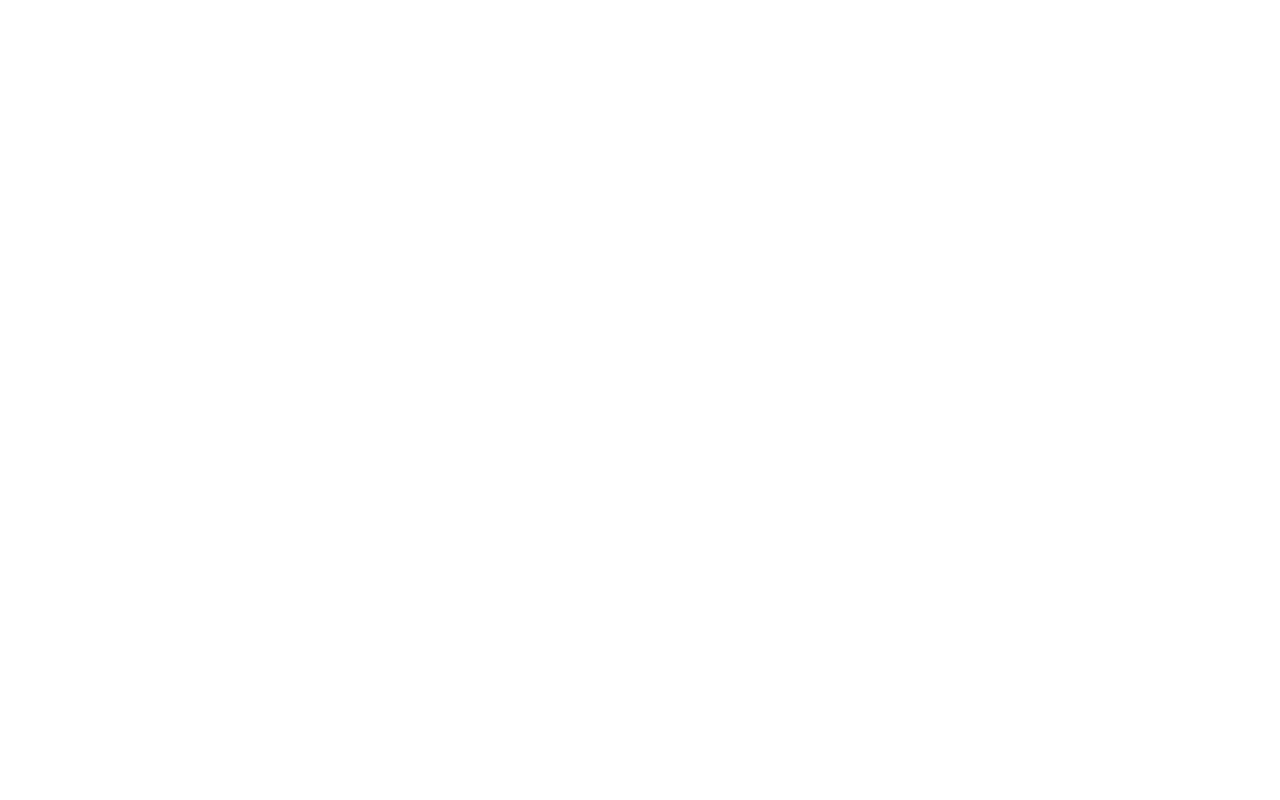
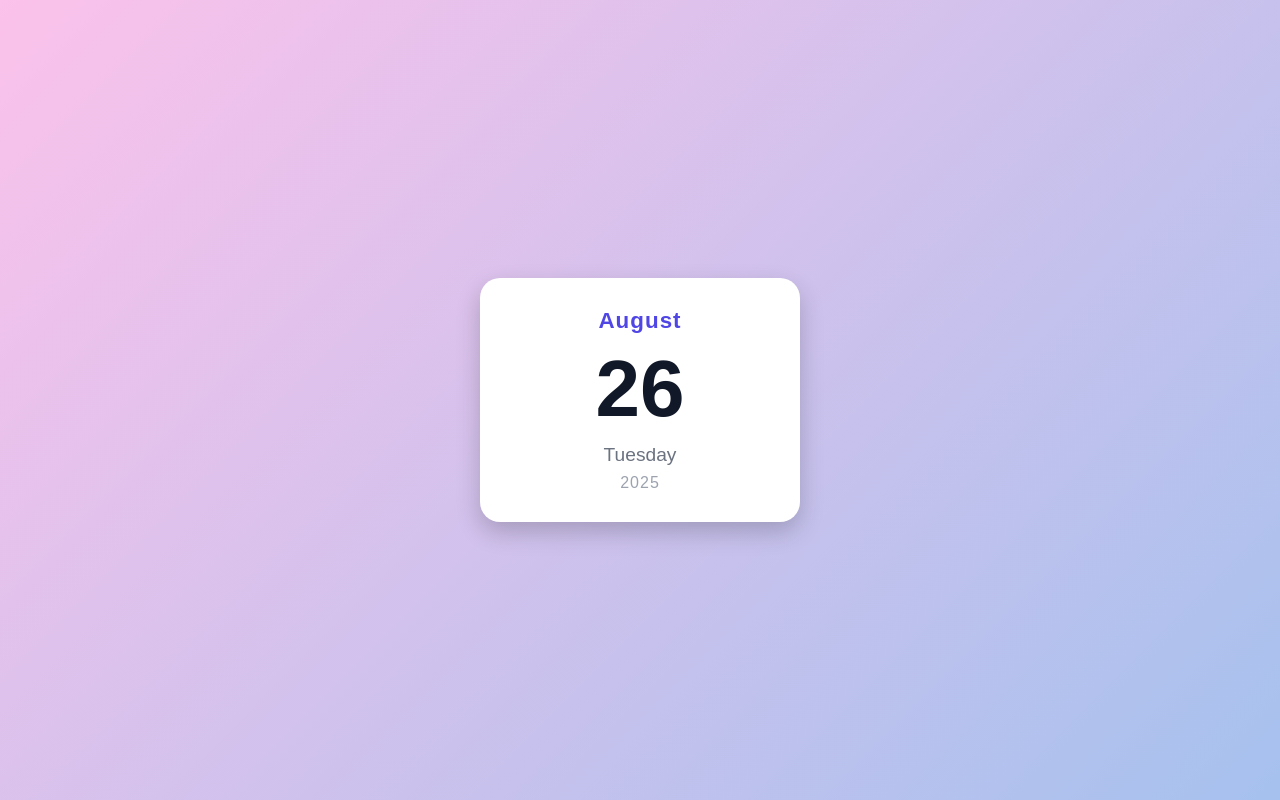
Before and after one commit to fareehaabbasi/DAY-12-Mini-calendar, a plain HTML site: page index.html in a window 1280 px wide. Drawn offline with Linux system fonts and the light colour scheme.

Commit message:
complete

```diff
--- a/app.js
+++ b/app.js
@@ -0,0 +1,12 @@
+const month = document.querySelector('.month');
+const days = document.querySelector('.day');
+const weekday = document.querySelector('.weekday');
+const year = document.querySelector('.year');
+
+window.addEventListener('DOMContentLoaded', () => {
+    const date = new Date();
+    days.textContent = date.getDate();
+    year.textContent = date.getFullYear();
+    month.textContent = date.toLocaleString('en-US', {month:'long'});
+    weekday.textContent = date.toLocaleString('en-US', {weekday:'long'});
+})
--- a/index.html
+++ b/index.html
@@ -1,12 +1,19 @@
 <!DOCTYPE html>
 <html lang="en">
 <head>
-    <meta charset="UTF-8">
-    <meta name="viewport" content="width=device-width, initial-scale=1.0">
-    <link rel="stylesheet" href="style.css">
-    <title>Mini Calendar</title>
+  <meta charset="UTF-8">
+  <meta name="viewport" content="width=device-width, initial-scale=1.0">
+  <title>Mini Calendar</title>
+  <link rel="stylesheet" href="style.css">
 </head>
 <body>
+  <div class="calendar">
+    <div class="month">August</div>
+    <div class="day">2</div>
+    <div class="weekday">Wednesday</div>
+    <div class="year">2025</div>
+  </div>
 
+  <script src="app.js"></script>
 </body>
 </html>
--- a/style.css
+++ b/style.css
@@ -0,0 +1,84 @@
+/* Reset */
+* {
+  margin: 0;
+  padding: 0;
+  box-sizing: border-box;
+  font-family: "Poppins", sans-serif;
+}
+
+body {
+  background: linear-gradient(135deg, #fbc2eb, #a6c1ee);
+  height: 100vh;
+  display: flex;
+  justify-content: center;
+  align-items: center;
+}
+
+/* Calendar Card */
+.calendar {
+  background: #fff;
+  padding: 30px 25px;
+  border-radius: 20px;
+  text-align: center;
+  width: 90%;
+  max-width: 320px;
+  box-shadow: 0 10px 25px rgba(0,0,0,0.2);
+  animation: fadeIn 1s ease-in-out;
+  transition: transform 0.3s;
+}
+.calendar:hover {
+  transform: translateY(-8px);
+}
+
+/* Month */
+.month {
+  font-size: 1.4rem;
+  font-weight: 600;
+  color: #4f46e5;
+  letter-spacing: 1px;
+  margin-bottom: 10px;
+}
+
+/* Day */
+.day {
+  font-size: 5rem;
+  font-weight: bold;
+  color: #111827;
+  margin: 15px 0;
+  line-height: 1;
+}
+
+/* Weekday */
+.weekday {
+  font-size: 1.2rem;
+  font-weight: 500;
+  color: #6b7280;
+  margin-bottom: 8px;
+}
+
+/* Year */
+.year {
+  font-size: 1rem;
+  font-weight: 500;
+  color: #9ca3af;
+  letter-spacing: 1px;
+}
+
+/* Animation */
+@keyframes fadeIn {
+  from { opacity: 0; transform: scale(0.9); }
+  to { opacity: 1; transform: scale(1); }
+}
+
+/* Responsive */
+@media (max-width: 480px) {
+  .calendar {
+    padding: 20px;
+  }
+  .day {
+    font-size: 3.5rem;
+  }
+  .month {
+    font-size: 1.2rem;
+  }
+}
```
